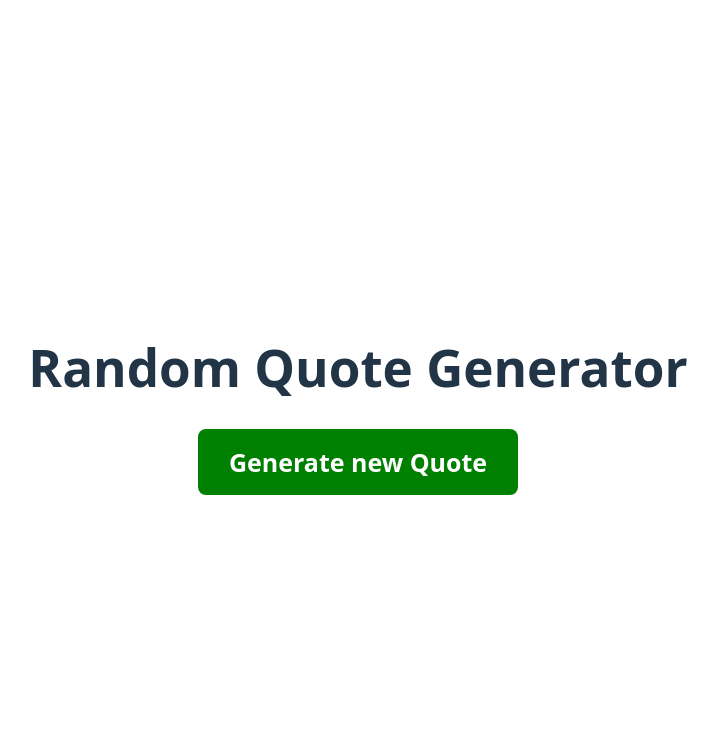
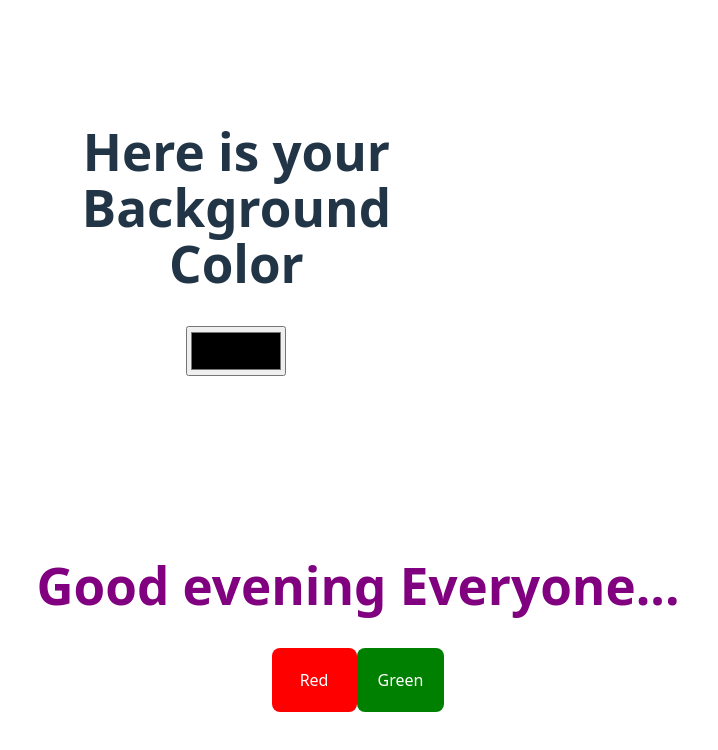
Before and after one commit to DEBAYUDHCHAKRABORTY/react-one08, a React (Vite) app in the folder project-babai/: page / in a window 1280 px wide. Shown: the top 750 px of the page, without its empty margins (282-1000 px from the left). Built offline with nearby package versions, Linux system fonts and the light colour scheme; no server answers.

Commit message:
new input file added

```diff
--- a/project-babai/src/App.jsx
+++ b/project-babai/src/App.jsx
@@ -11,6 +11,9 @@ import PracCompo from './components/PracCompo'
 import MultiForm from './components/MultiForm'
 import NewApi from './components/NewAPI'
 import ProjectCompo from './components/Project-compo'
+import ColorPicker from './components/ColorPicker'
+import InputColor from './components/InputColor'
+
 
 
 
@@ -26,7 +29,10 @@ function App() {
      <PracCompo/>
       <MultiForm/>
       <NewApi/> */}
-      <ProjectCompo/>
+      {/* <ProjectCompo/> */}
+      <ColorPicker/>
+      <InputColor/>
+
     </>
   )
 }
--- /dev/null
+++ b/project-babai/src/components/ColorPicker.jsx
@@ -0,0 +1,26 @@
+import { use, useState } from "react";
+
+export default function ColorPicker() {
+
+ const [color, setColor] = useState("white");
+
+    function handleChange(e) {
+        const colorValue = e.target.value;
+        setColor(colorValue);
+
+    }
+
+
+
+
+
+    return (
+        <>
+            <div style={{backgroundColor: color, height: '50vh', width: '50vh', textAlign: 'center'}}>
+                <h1>Here is your Background Color </h1>
+                <input type="color" style={{ height: '50px', width: '100px', border: 'bold' }} name="ColorPicker" onInput={handleChange} />
+            </div>
+        </>
+
+    );
+}
--- /dev/null
+++ b/project-babai/src/components/InputColor.jsx
@@ -0,0 +1,35 @@
+import React, { useState } from 'react';
+
+export default function InputColor() {
+
+    const [TextColor, setTextColor] = useState("purple");
+
+
+    function colorHandle() {
+        setTextColor("green")
+
+    }
+
+    // function greenHandle (){
+    //     setTextColor("green");
+    // }
+
+
+
+
+
+
+
+    return (
+        <>
+            <div>
+                <h1 style={{color: TextColor}}>Good evening Everyone...</h1>
+                <button style={{ padding: "20px", width:"85px", backgroundColor: 'red', color: 'white' }}value="red" onClick={colorHandle}> Red </button>
+                <button style={{ padding: "20px", backgroundColor:'green', color:'white' }}value="green" onClick={colorHandle}> Green </button>
+
+            </div>
+
+        </>
+    );
+
+}
```
